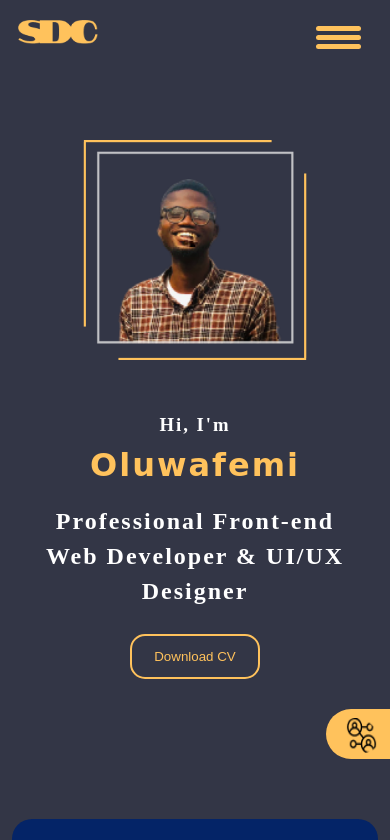
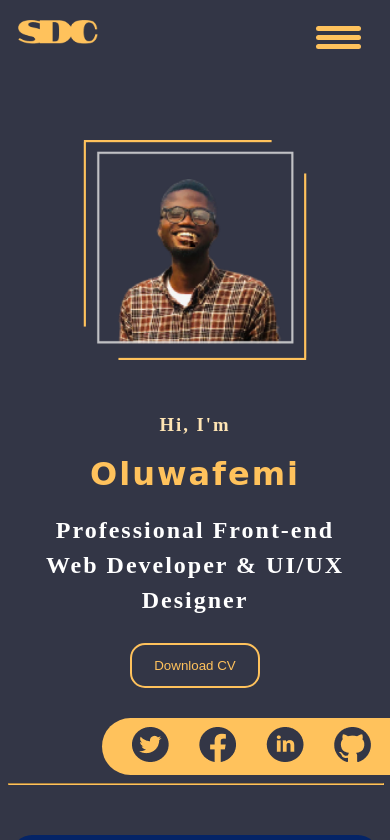
Before and after one commit to Omolounnu-Oluwafemi/Oluwafemi, a plain HTML site: page index.html in a window 390 px wide. Both pictures are taken after a click on the element 359 px from the left and 734 px from the top of the page. Shown: the top 840 px of the page. Drawn offline with Linux system fonts and the light colour scheme.

Commit message:
still on Mobilehero

```diff
--- a/index.html
+++ b/index.html
@@ -78,15 +78,15 @@
             </button>
           </div>
       </div>
-      <div class="divsideicons">
-        <a href="#">
+      <div class="divsideicons" id="divsideicons" onclick="showSocials()">
+        <a>
           <img src="images/socialicon.png" alt="Message me" class="sideicon">
           </a>
       </div>
       <div class="heroline"></div>
-          <div class="line_socials">
+          <div class="line_socials" id="line_socials">
             <div class="line"></div>
-              <div class="socials">
+              <div class="socials" >
                 <a href="#">
                 <img src="images/twitter.png" alt="Message me" class="socialicons">
                 </a>
@@ -101,6 +101,7 @@
                 </a>
             </div>
         </div>
+        <hr>
     </div>
     <div class="empty"></div>
   <section class="">
--- a/index.js
+++ b/index.js
@@ -1,5 +1,11 @@
 function menuOnClick() {
     document.getElementById("menu-bar").classList.toggle("change");
     document.getElementById("nav").classList.toggle("change");
-    // document.getElementById("menu-bg").classList.toggle("change-bg");
   }
+
+  function showSocials() {
+    var line_socials = document.getElementById('line_socials');
+    var divsideicons = document.getElementById('divsideicons');
+      line_socials.style.display = "block";
+      divsideicons.style.display = "none";
+  }
--- a/mobile.css
+++ b/mobile.css
@@ -162,7 +162,7 @@
         text-align: center;
     }
 
-    .hi {
+    .h1 {
         margin-bottom: 10px;
         color: #ffffff;
     }
@@ -201,6 +201,7 @@
         justify-self: center;
         width: 35%;
         height: 45px;
+        margin-bottom: 20px;
     }
 
     .resume {
@@ -215,7 +216,6 @@
         display: flex;
         justify-content: center;
         margin-left: 85%;
-        margin-top: 30px;
     }
 
     .sideicon {
@@ -234,15 +234,14 @@
 
     .line_socials {
         display: none;
-        /* margin-top: 30px; */
         width: 80%;
-        margin-left: 10%;
+        margin-left: 25%;
         margin-right: 10%;
         /* padding: 10px 0px 10px 0px; */
         border-radius: 30px 0 0 30px;
         background-color: #ffc25c;
-        /* height: 50px; */
         padding-bottom: 0;
+        margin-top: 0px;
     }
 
     .socials {
@@ -255,6 +254,11 @@
         width: 100%;
         margin-top: 9px;
         margin-bottom: 9px;
+    }
+
+    hr {
+        border-color: #ffc25c;
+        width: 100%;
     }
 
     .empty {
```
